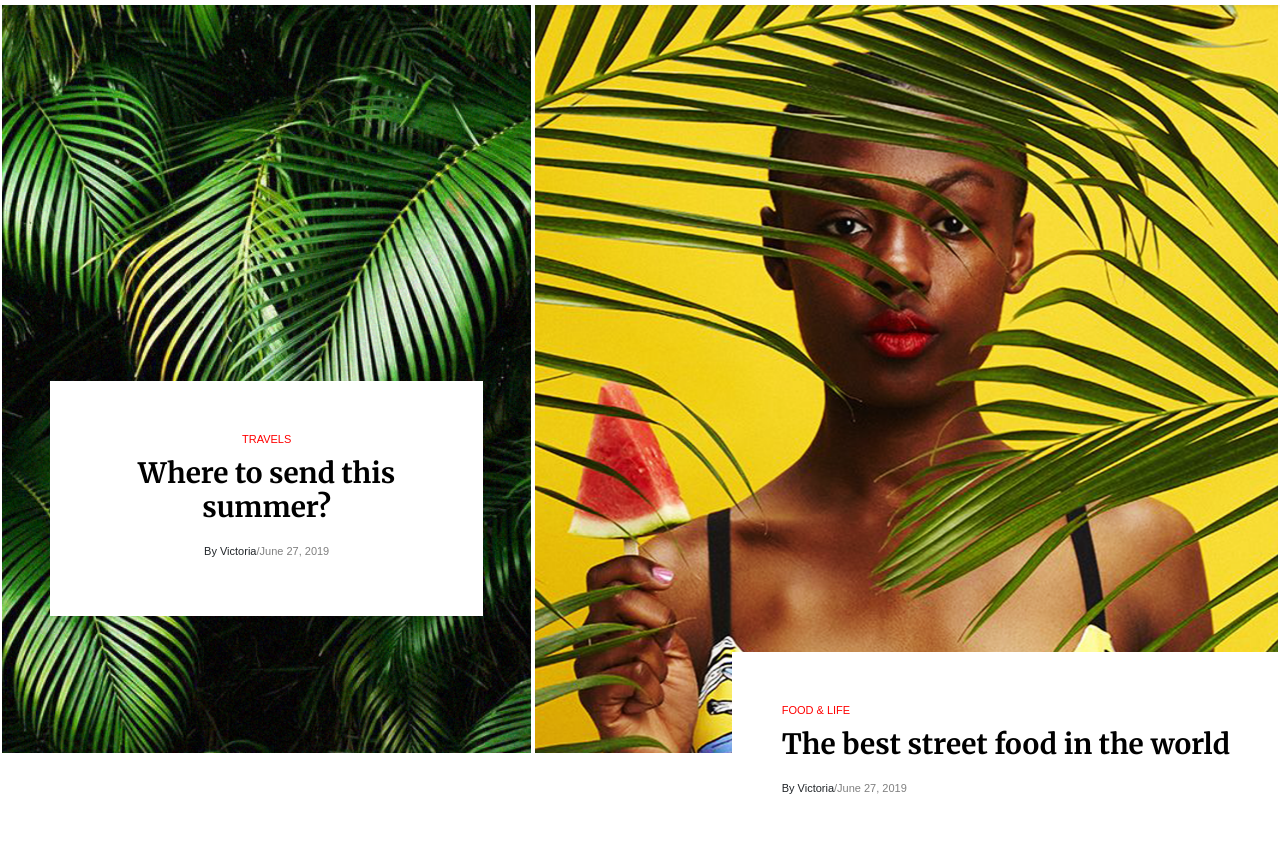
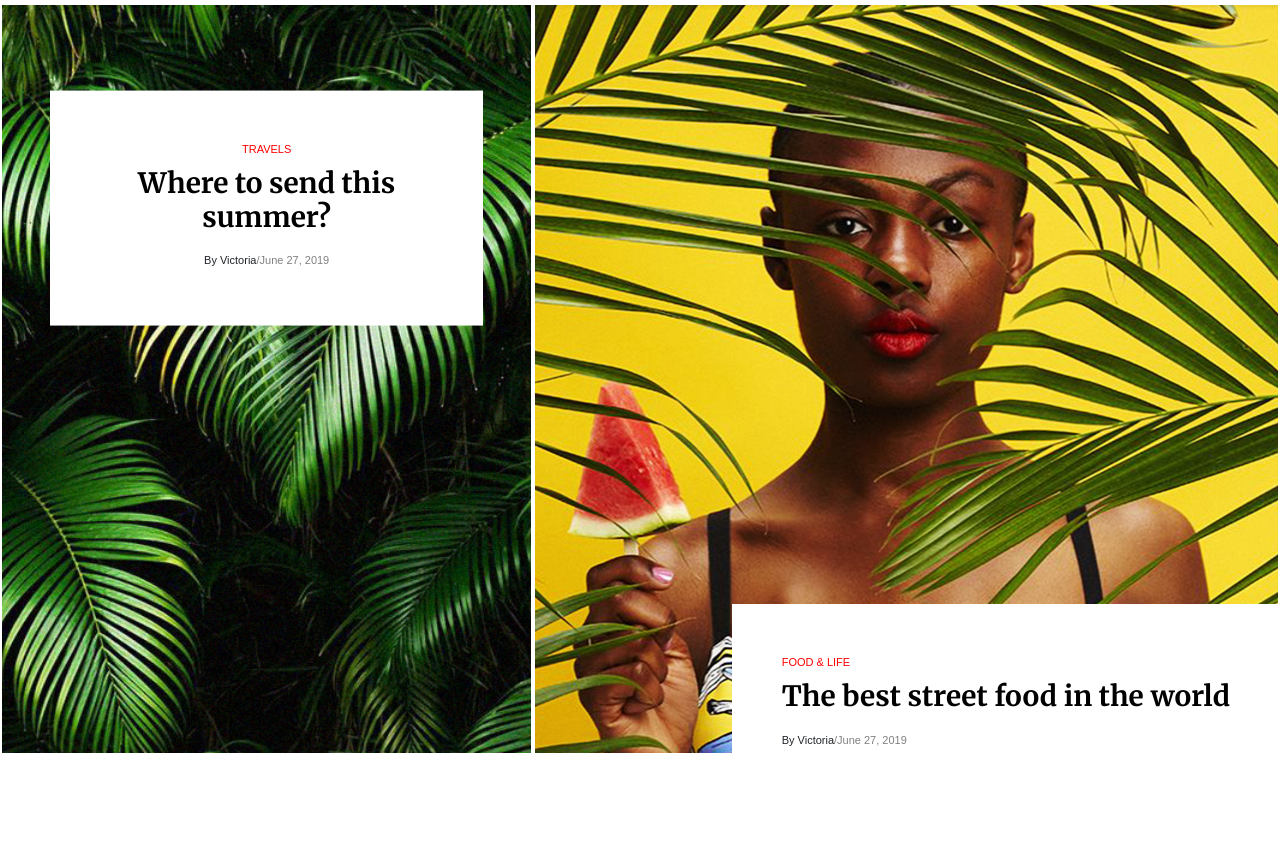
Before and after one commit to riadonova/portfolio-1, a website built with webpack: page src/index.html in a window 1280 px wide. Shown: the part 59-907 px from the top of the page. Built offline with nearby package versions, Linux system fonts and the light colour scheme.

Commit message:
banner 1 and 2 fix

```diff
--- a/src/index.html
+++ b/src/index.html
@@ -53,7 +53,7 @@
         </div>
         <div class="col-md-7">
             <div class="banner-2">
-                <div class="bg-white block-2 text-left">
+                <div class="bg-white block-2 text-left mb-5">
                     <p class="text-danger">FOOD & LIFE</p>
                     <h3><a class="news-headline" href="#">The best street food in the world</a></h3>
                     <h6>By Victoria<span class="text-black-50">/June 27, 2019</span></h6>
--- a/src/style/banner.scss
+++ b/src/style/banner.scss
@@ -14,7 +14,8 @@
 
 .block-1 {
   padding: 50px;
-  margin-top: 90%;
+  margin-top: 50%;
+  transform: translateY(-50%);
   h3 {
     margin: 10px 0 20px 0;
   }
```
